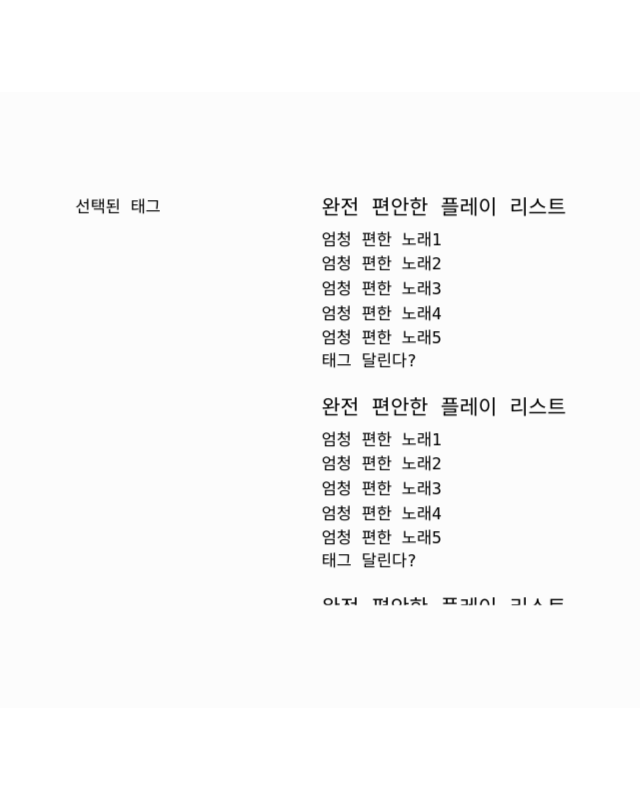
After one commit to kyuhyun-sim/to-your-taste, a Flask app: page /recommendList in a window 1280 px wide. The commit adds this page. Shown: the whole page, without its empty margins (257-897 px from the left). Run offline with Flask 2, Linux system fonts and the light colour scheme; data that the repository does not hold is empty; some libraries are stand-ins or nearby versions.

Commit message:
Revert "Revert "Revert "파일 정리 중 입니다"""
This reverts commit a01d554cb0898afb2c974b9300029babffc33eed.

```diff
--- /dev/null
+++ b/templates/recommendList.html
@@ -0,0 +1,226 @@
+<!DOCTYPE html>
+<html lang="en">
+<head>
+    <meta charset="UTF-8">
+    <meta name="viewport" content="width=device-width, initial-scale=1.0"/>
+
+    <title>To Your Taste : Recommended List</title>
+
+    <!-- Bootstrap CSS -->
+    <link rel="stylesheet" href="https://maxcdn.bootstrapcdn.com/bootstrap/4.0.0/css/bootstrap.min.css"
+          integrity="sha384-Gn5384xqQ1aoWXA+058RXPxPg6fy4IWvTNh0E263XmFcJlSAwiGgFAW/dAiS6JXm"
+          crossorigin="anonymous">
+
+    <!-- BoxStyle -->
+<!--    <link rel="stylesheet" href="css/test.css">-->
+
+    <!-- Optional JavaScript -->
+    <!-- jQuery first, then Popper.js, then Bootstrap JS -->
+    <script src="https://ajax.googleapis.com/ajax/libs/jquery/3.5.1/jquery.min.js"></script>
+    <script src="https://cdnjs.cloudflare.com/ajax/libs/popper.js/1.12.9/umd/popper.min.js"
+            integrity="sha384-ApNbgh9B+Y1QKtv3Rn7W3mgPxhU9K/ScQsAP7hUibX39j7fakFPskvXusvfa0b4Q"
+            crossorigin="anonymous"></script>
+    <script src="https://maxcdn.bootstrapcdn.com/bootstrap/4.0.0/js/bootstrap.min.js"
+            integrity="sha384-JZR6Spejh4U02d8jOt6vLEHfe/JQGiRRSQQxSfFWpi1MquVdAyjUar5+76PVCmYl"
+            crossorigin="anonymous"></script>
+    <style>
+        .scene {
+            width: 800px;
+            height: 600px;
+            perspective: 2000px;
+        }
+
+        .box {
+            position: relative;
+            transform-style: preserve-3d;
+            transform: translateZ( 0px) rotate3d(0, 0, 0, 0);
+            animation: rotation 3s;
+        }
+
+        .box__face {
+            position: absolute;
+            display: flex;
+            justify-content: center;
+            align-items: center;
+            color: black;
+            font-size: 1em;
+            font-family: monospace;
+            opacity: 0;
+            background: #fcfcfc;
+        }
+
+        .box__face--front {
+            display: flex;
+            opacity: 1;
+            width: 800px;
+            height: 600px;
+            justify-content: left;
+            align-items: flex-start;
+            background: rgba(252,252,252, 1);
+            transform: rotateY(0deg) translateZ(50px);
+        }
+
+        .box__face--back {
+            opacity: 1;
+            width: 800px;
+            height: 600px;
+            transform: rotateY(180deg) translateZ(50px);
+        }
+
+        .box__face--right {
+            opacity: 1;
+            left: 600px;
+            width: 100px;
+            height: 600px;
+
+            transform: rotateY(90deg) translateZ(150px);
+        }
+
+        .box__face--left {
+            opacity: 1;
+            left: 100px;
+            width: 100px;
+            height: 600px;
+
+            transform: rotateY(-90deg) translateZ(150px);
+        }
+
+        .box__face--top {
+            top: 50px;
+            opacity: 1;
+            width: 800px;
+            height: 100px;
+
+            transform: rotateX(90deg) translateZ(100px);
+        }
+
+        .box__face--bottom {
+            opacity: 1;
+            top: 450px;
+            width: 800px;
+            height: 100px;
+            transform: rotateX(-90deg) translateZ(100px);
+        }
+
+        html {
+            height: 100%;
+        }
+
+        body {
+            display: flex;
+            flex-direction: column;
+            justify-content: center;
+            align-items: center;
+            min-height: 100%;
+            margin: 0;
+            padding: 0;
+        }
+
+        h1 {
+            margin-bottom: 30px;
+        }
+
+        @keyframes rotation {
+            100% {
+                transform: translateZ(0px) rotate3d(0, 1, 0, 360deg);
+            }
+        }
+        /*#recommendList ul {*/
+        /*    display: flex;*/
+        /*}*/
+        #recommendList ul {
+            display: flex;
+            flex-direction: column;
+        }
+        #recommendList ul li {
+            display: block;
+        }
+        #tag_list {
+            position: absolute;
+            top: 100px;
+            left: 100px;
+
+            width: 200px;
+            height: 400px;
+        }
+        #recommendList {
+            position: absolute;
+            overflow: hidden;
+            top: 100px;
+            right: 100px;
+            width: 400px;
+            height: 400px;
+        }
+        .test{
+             cursor: pointer;
+
+        }
+
+    </style>
+    <script>
+        $(document).ready(function () {
+            show_playList();
+        });
+
+        function show_playList() {
+            $.ajax({
+                type: "GET",
+                url: "/api/recommendList",
+                data: {},
+                success: function (response) {
+
+                }
+            })
+        }
+        function test(){
+            $("#test").load(window.location.href + "#test");
+        }
+    </script>
+</head>
+<body>
+<div class="scene">
+  <div class="box">
+    <div class="box__face box__face--front">
+        <div id="tag_list">
+            <p>선택된 태그</p>
+        </div>
+        <div id="recommendList">
+            <ul id="playList-1">
+                <h5>완전 편안한 플레이 리스트</h5>
+                    <li>엄청 편한 노래1 </li>
+                    <li>엄청 편한 노래2 </li>
+                    <li>엄청 편한 노래3 </li>
+                    <li>엄청 편한 노래4 </li>
+                    <li>엄청 편한 노래5 </li>
+                <h6 id="test" onclick="test()">태그 달린다?</h6>
+
+            </ul>
+            <ul id="playList-2">
+                <h5>완전 편안한 플레이 리스트</h5>
+                    <li>엄청 편한 노래1 </li>
+                    <li>엄청 편한 노래2 </li>
+                    <li>엄청 편한 노래3 </li>
+                    <li>엄청 편한 노래4 </li>
+                    <li>엄청 편한 노래5 </li>
+                <h6>태그 달린다?</h6>
+            </ul>
+            <ul id="playList-3">
+                <h5>완전 편안한 플레이 리스트</h5>
+                    <li>엄청 편한 노래1 </li>
+                    <li>엄청 편한 노래2 </li>
+                    <li>엄청 편한 노래3 </li>
+                    <li>엄청 편한 노래4 </li>
+                    <li>엄청 편한 노래5 </li>
+                <h6>태그 달린다?</h6>
+            </ul>
+        </div>
+    </div>
+    <div class="box__face box__face--back">back</div>
+    <div class="box__face box__face--right">right</div>
+    <div class="box__face box__face--left">left</div>
+    <div class="box__face box__face--top">top</div>
+    <div class="box__face box__face--bottom">bottom</div>
+  </div>
+</div>
+</body>
+</html>
--- a/templates/tempInsertPage.html
+++ b/templates/tempInsertPage.html
@@ -155,7 +155,6 @@
         }
         function like_func(number){
             //유저 정보 가져와서 user에 넣기
-            user = 1
             $.ajax({
                 type: 'POST',
                 url: '/api/like',
```
Also changed, not shown: templates/mypage.html (added, +33 -0 lines), templates/signup.html (added, +33 -0 lines), templates/transCSS/boxStyle.css (added, +99 -0 lines).
